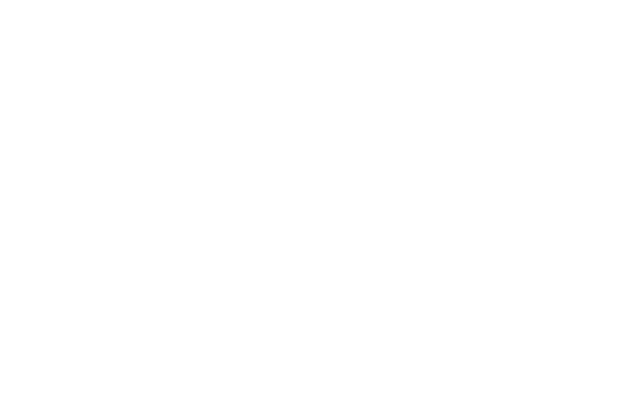
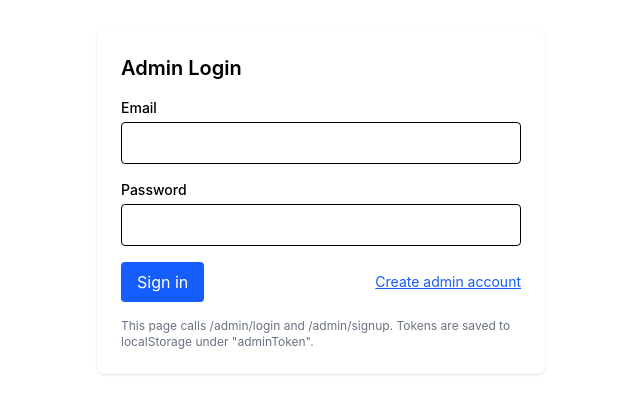
Before and after one commit to ishan716/task3_v2, a React (Vite) app in the folder frontend/dashboard/: page /admin/login in a window 1280 px wide. Before the commit this address had no page. Shown: the part 198-612 px from the top of the page, without its empty margins (319-959 px from the left). Built offline with nearby package versions, Linux system fonts and the light colour scheme.

Commit message:
adminloginpage in frontend

```diff
--- /dev/null
+++ b/frontend/dashboard/pages/adminlogin.jsx
@@ -0,0 +1,109 @@
+import { useState } from "react";
+import { API, apiJSON } from "../src/api.js";
+
+export default function AdminLogin() {
+  const [mode, setMode] = useState("login"); // 'login' or 'register'
+  const [email, setEmail] = useState("");
+  const [password, setPassword] = useState("");
+  const [fullName, setFullName] = useState("");
+  const [loading, setLoading] = useState(false);
+  const [message, setMessage] = useState(null);
+
+  async function handleSubmit(e) {
+    e.preventDefault();
+    setLoading(true);
+    setMessage(null);
+    try {
+      if (mode === "login") {
+        const res = await apiJSON("POST", "/admin/login", { email, password });
+        const token = res.token;
+        if (!token) {
+          setMessage("No token received");
+          setLoading(false);
+          return;
+        }
+        localStorage.setItem("adminToken", token);
+        setMessage("Login successful. Token saved to localStorage.");
+      } else {
+        // register
+        const res = await apiJSON("POST", "/admin/signup", { email, password, full_name: fullName });
+        // backend returns message on success
+        setMessage(res.massege || res.message || "Registered successfully. You can now sign in.");
+        // switch to login so user can sign in
+        setMode("login");
+        setPassword("");
+      }
+    } catch (err) {
+      setMessage(err.message || "Request failed");
+    } finally {
+      setLoading(false);
+    }
+  }
+
+  return (
+    <div className="min-h-screen flex items-center justify-center p-6">
+      <div className="w-full max-w-md bg-white p-6 rounded-lg shadow">
+        <h2 className="text-xl font-semibold mb-4">{mode === "login" ? "Admin Login" : "Admin Register"}</h2>
+        <form onSubmit={handleSubmit} className="space-y-4">
+          {mode === "register" ? (
+            <div>
+              <label className="block text-sm font-medium mb-1">Full name</label>
+              <input
+                className="w-full border px-3 py-2 rounded"
+                type="text"
+                value={fullName}
+                onChange={e => setFullName(e.target.value)}
+                required
+              />
+            </div>
+          ) : null}
+
+          <div>
+            <label className="block text-sm font-medium mb-1">Email</label>
+            <input
+              className="w-full border px-3 py-2 rounded"
+              type="email"
+              value={email}
+              onChange={e => setEmail(e.target.value)}
+              required
+            />
+          </div>
+          <div>
+            <label className="block text-sm font-medium mb-1">Password</label>
+            <input
+              className="w-full border px-3 py-2 rounded"
+              type="password"
+              value={password}
+              onChange={e => setPassword(e.target.value)}
+              required
+            />
+          </div>
+
+          <div className="flex items-center gap-2">
+            <button
+              type="submit"
+              className="px-4 py-2 bg-blue-600 text-white rounded disabled:opacity-60"
+              disabled={loading}
+            >
+              {loading ? (mode === "login" ? "Signing in..." : "Registering...") : (mode === "login" ? "Sign in" : "Register")}
+            </button>
+
+            <button
+              type="button"
+              onClick={() => { setMode(mode === "login" ? "register" : "login"); setMessage(null); }}
+              className="ml-auto text-sm text-blue-600 underline"
+            >
+              {mode === "login" ? "Create admin account" : "Back to login"}
+            </button>
+          </div>
+        </form>
+
+        {message ? (
+          <div className="mt-4 p-3 bg-gray-50 border rounded text-sm">{message}</div>
+        ) : null}
+
+        <p className="mt-4 text-xs text-gray-500">This page calls /admin/login and /admin/signup. Tokens are saved to localStorage under "adminToken".</p>
+      </div>
+    </div>
+  );
+}
--- a/frontend/dashboard/src/App.jsx
+++ b/frontend/dashboard/src/App.jsx
@@ -3,6 +3,7 @@
 import SingleEventDetailPage from "../pages/SingleEventDetailPage.jsx";
 import FeedbackPage from "../pages/FeedbackPage.jsx";
 import RecommendedEvents from "../pages/RecommendedEvents.jsx";
+import AdminLogin from "../pages/adminlogin.jsx";
 
 export default function App() {
     return (
@@ -11,6 +12,7 @@
             <Route path="/events/:id" element={<SingleEventDetailPage />} />
             <Route path="/events/:eventId/feedback" element={<FeedbackPage />} />
             <Route path="/recommended" element={<RecommendedEvents />} />
+            <Route path="/admin/login" element={<AdminLogin />} />
         </Routes>
     );
 }
```
